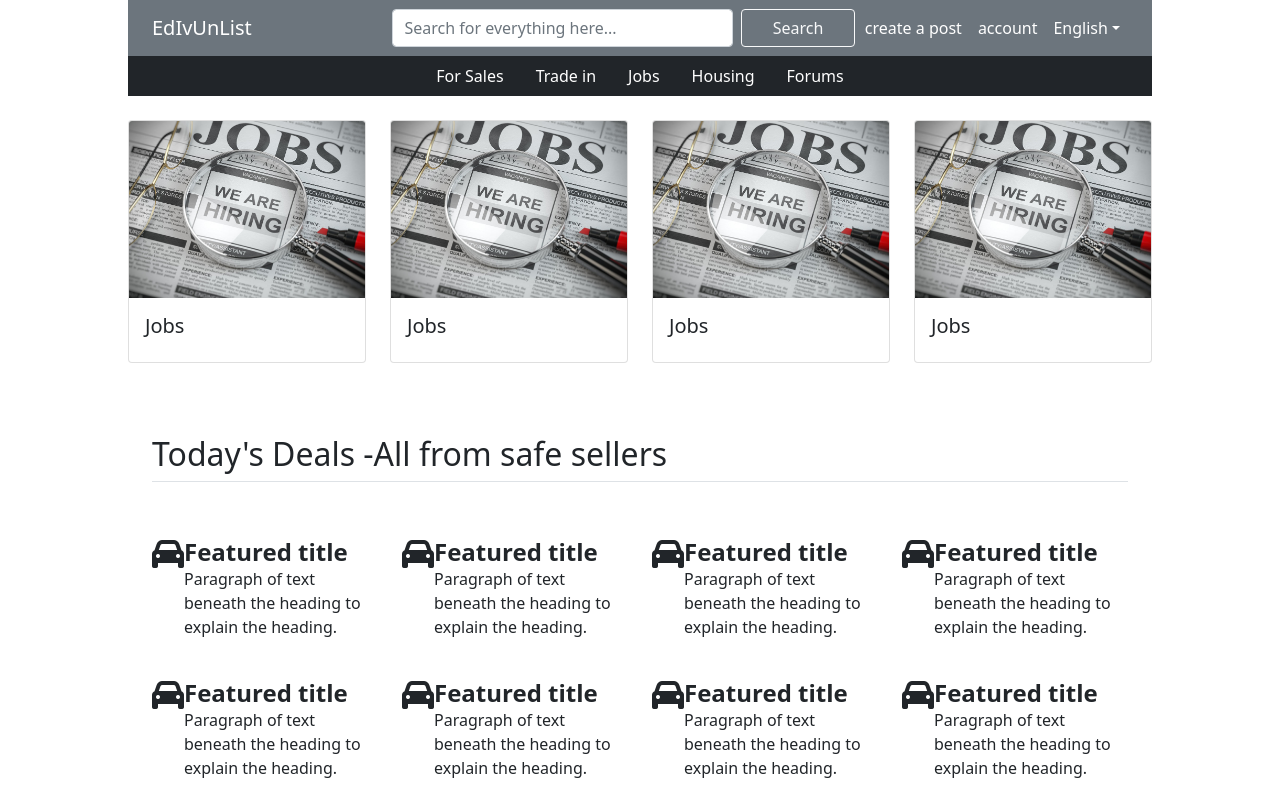
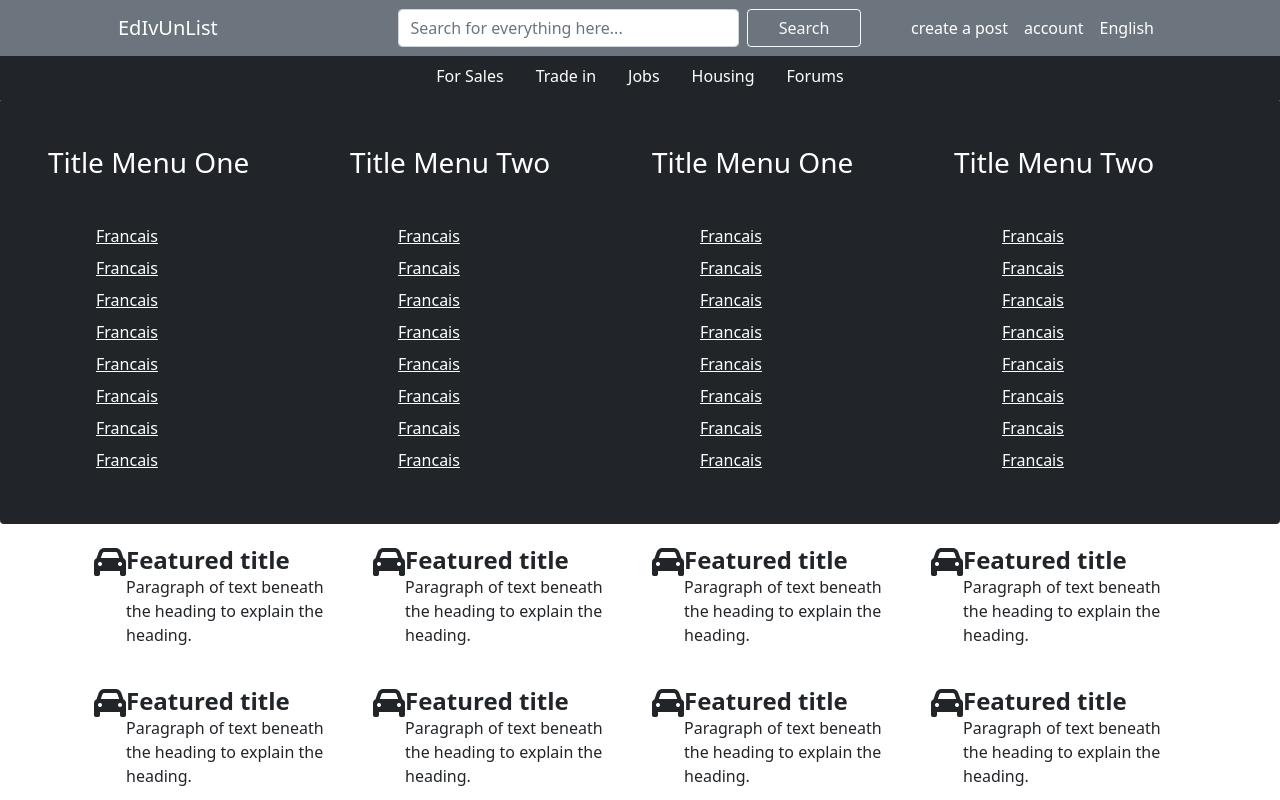
Before and after one commit to ivacharles/ed-iv-un-list-app, a React (Create React App) app in the folder client/: page / in a window 1280 px wide. Both pictures are taken after a click on the button "For Sales". Shown: the top 800 px of the page. Built offline with nearby package versions, Linux system fonts and the light colour scheme.

Commit message:
Home page almost done

```diff
--- a/client/src/App.css
+++ b/client/src/App.css
@@ -1,6 +1,7 @@
 .app-wrap{
   width: 80%;
   margin: auto;
+  border: 1px solid red;
 }
 
 @media screen and (max-width: 600px) {
@@ -9,3 +10,22 @@
     margin: auto;
   }
 }
+.dropdown:hover>.dropdown-menu{
+  display: block;
+}
+
+.dropdown-menu-block{
+  position: static;
+}
+
+.dropdown-mega-menu-block{
+  position: absolute;
+  right: 0;
+  left: 0;
+  width: 100%;
+  border: 0px ;
+}
+
+.dropdown-toggle::after {
+  content: none;
+}
--- a/client/src/App.js
+++ b/client/src/App.js
@@ -17,16 +17,12 @@ class App extends React.Component {
   render() {
     return (
         <Router>
-          <div className="app-wrap">
-            <div className="row justify-content-center">
               <Switch>
                 <Route path="/posts/new" component={PostFormPage} />
                 <Route path="/posts/:id" component={ShowPostPage} />
                 <Route path="/about-us" component={AboutUsPage} />
                 <Route path="/" component={HomePage} />
               </Switch>
-            </div>
-          </div>
         </Router>
     );
   }
--- a/client/src/components/MainSection.js
+++ b/client/src/components/MainSection.js
@@ -3,7 +3,7 @@ import { Link } from 'react-router-dom';
 
 function MainSection({img, title, desc}) {
   return (
-    <div className="col-5  col-md-3 col-lg-3">
+    <div className="col-xs-12 col-sm-6 col-md-6 col-lg-3">
       <div class="card" >
             <img src={img} class="card-img-top" alt="Jobs"/>
             <div class="card-body">
--- /dev/null
+++ b/client/src/components/SingleDropdownComponent.js
@@ -0,0 +1,72 @@
+import React from 'react';
+import { Link } from 'react-router-dom';
+
+function SingleDropdownComponent({title, desc}) {
+  return (
+      <li className="nav-item dropdown dropdown-menu-block pb-1">
+          <a className="nav-link dropdown-toggle text-white" href="#" id="mega-menu" role="button" data-bs-toggle="dropdown" aria-expanded="false">{title} </a>
+          <ul className="dropdown-menu dropdown-mega-menu-block bg-dark p-5" aria-labelledby="mega-menu">
+            <div className="row" >
+            <li className="col-lg-3 col-md-3">
+                <h3 className="text-white">Title Menu One</h3>
+                <ul>
+                    <li><hr className="dropdown-divider" /></li>
+                    <li><a className="dropdown-item text-white bg-transparent " href="#"><u>Francais</u></a></li>
+                    <li><a className="dropdown-item text-white bg-transparent " href="#"><u>Francais</u></a></li>
+                    <li><a className="dropdown-item text-white bg-transparent " href="#"><u>Francais</u></a></li>
+                    <li><a className="dropdown-item text-white bg-transparent " href="#"><u>Francais</u></a></li>
+                    <li><a className="dropdown-item text-white bg-transparent " href="#"><u>Francais</u></a></li>
+                    <li><a className="dropdown-item text-white bg-transparent " href="#"><u>Francais</u></a></li>
+                    <li><a className="dropdown-item text-white bg-transparent " href="#"><u>Francais</u></a></li>
+                    <li><a className="dropdown-item text-white bg-transparent " href="#"><u>Francais</u></a></li>
+                </ul>
+            </li>
+            <li className="col-lg-3 col-md-3">
+                <h3 className="text-white">Title Menu Two</h3>
+                <ul>
+                    <li><hr className="dropdown-divider" /></li>
+                    <li><a className="dropdown-item text-white bg-transparent " href="#"><u>Francais</u></a></li>
+                    <li><a className="dropdown-item text-white bg-transparent " href="#"><u>Francais</u></a></li>
+                    <li><a className="dropdown-item text-white bg-transparent " href="#"><u>Francais</u></a></li>
+                    <li><a className="dropdown-item text-white bg-transparent " href="#"><u>Francais</u></a></li>
+                    <li><a className="dropdown-item text-white bg-transparent " href="#"><u>Francais</u></a></li>
+                    <li><a className="dropdown-item text-white bg-transparent " href="#"><u>Francais</u></a></li>
+                    <li><a className="dropdown-item text-white bg-transparent " href="#"><u>Francais</u></a></li>
+                    <li><a className="dropdown-item text-white bg-transparent " href="#"><u>Francais</u></a></li>
+                </ul>
+            </li>
+            <li className="col-lg-3 col-md-3">
+                <h3 className="text-white">Title Menu One</h3>
+                <ul>
+                    <li><hr className="dropdown-divider" /></li>
+                    <li><a className="dropdown-item text-white bg-transparent " href="#"><u>Francais</u></a></li>
+                    <li><a className="dropdown-item text-white bg-transparent " href="#"><u>Francais</u></a></li>
+                    <li><a className="dropdown-item text-white bg-transparent " href="#"><u>Francais</u></a></li>
+                    <li><a className="dropdown-item text-white bg-transparent " href="#"><u>Francais</u></a></li>
+                    <li><a className="dropdown-item text-white bg-transparent " href="#"><u>Francais</u></a></li>
+                    <li><a className="dropdown-item text-white bg-transparent " href="#"><u>Francais</u></a></li>
+                    <li><a className="dropdown-item text-white bg-transparent " href="#"><u>Francais</u></a></li>
+                    <li><a className="dropdown-item text-white bg-transparent " href="#"><u>Francais</u></a></li>
+                </ul>
+            </li>
+            <li className="col-lg-3 col-md-3">
+                <h3 className="text-white">Title Menu Two</h3>
+                <ul>
+                    <li><hr className="dropdown-divider" /></li>
+                    <li><a className="dropdown-item text-white bg-transparent " href="#"><u>Francais</u></a></li>
+                    <li><a className="dropdown-item text-white bg-transparent " href="#"><u>Francais</u></a></li>
+                    <li><a className="dropdown-item text-white bg-transparent " href="#"><u>Francais</u></a></li>
+                    <li><a className="dropdown-item text-white bg-transparent " href="#"><u>Francais</u></a></li>
+                    <li><a className="dropdown-item text-white bg-transparent " href="#"><u>Francais</u></a></li>
+                    <li><a className="dropdown-item text-white bg-transparent " href="#"><u>Francais</u></a></li>
+                    <li><a className="dropdown-item text-white bg-transparent " href="#"><u>Francais</u></a></li>
+                    <li><a className="dropdown-item text-white bg-transparent " href="#"><u>Francais</u></a></li>
+                </ul>
+            </li>
+            </div>
+          </ul>
+      </li>
+  );
+}
+
+export default SingleDropdownComponent;
--- a/client/src/pages/HomePage.js
+++ b/client/src/pages/HomePage.js
@@ -1,7 +1,9 @@
 import React from 'react';
 import DealsFeature from '../components/DealsFeature';
 import MainSection from '../components/MainSection';
+import SingleDropdownComponent from '../components/SingleDropdownComponent';
 import imgPlaceholder from '../images/looking_4_jobs.jpg'
+import '../App.css';
 
 function HomePage(props) {
   return (
@@ -20,9 +22,10 @@ export default HomePage;
 
 function Menu(){
     return(
-        <div>
+      <div className="container-fluid bg-secondary">
+
         <nav className="navbar navbar-expand-md navbar-dark bg-secondary">
-        <div className="container-fluid">
+          <div className="container-md px-5">
 
             <a className="navbar-brand" href="#">EdIvUnList</a>
 
@@ -42,7 +45,7 @@ function Menu(){
                   <a className="nav-link text-nowrap text-white" href="#">create a post</a>
                 </li>
                 <li className="nav-item">
-                <a className="nav-link text-nowrap text-white"  href="#" >account</a>
+                  <a className="nav-link text-nowrap text-white" href="#" >account</a>
                 </li>
                 <li className="nav-item dropdown">
                   <a className="nav-link dropdown-toggle text-white" href="#" id="navbarDropdown" role="button" data-bs-toggle="dropdown" aria-expanded="false">
@@ -65,14 +68,14 @@ function Menu(){
 
 function SubMenu(){
     return(
-        <div class="container-fluid  bg-dark" >
-            <nav class="d-flex justify-content-center  py-0">
-                <ul class="nav nav-pills">
-                    <li class="nav-item"><a href="#" class="nav-link text-white" aria-current="page">For Sales </a></li>
-                    <li class="nav-item"><a href="#" class="nav-link text-white">Trade in</a></li>
-                    <li class="nav-item"><a href="#" class="nav-link text-white">Jobs</a></li>
-                    <li class="nav-item "><a href="#" class="nav-link text-white">Housing</a></li>
-                    <li class="nav-item"><a href="#" class="nav-link text-white">Forums</a></li>
+        <div className="container-fluid sub-menu-bock  bg-dark" >
+            <nav className="d-flex justify-content-center">
+                <ul className="nav nav-pills" id="bvnodslcmal" >
+                  <SingleDropdownComponent title="For Sales" desc="" />
+                  <SingleDropdownComponent title="Trade in" desc="" />
+                  <SingleDropdownComponent title="Jobs" desc="" />
+                  <SingleDropdownComponent title="Housing" desc="" />
+                  <SingleDropdownComponent title="Forums" desc="" />
                 </ul>
             </nav>
         </div>
@@ -81,11 +84,13 @@ function SubMenu(){
 
 function Showcase(){
     return(
+      <div className="container-md px-5">
         <div className="row d-flex justify-content-evenly py-4" >
             <MainSection img={imgPlaceholder} title="Jobs" desc="find any jobs that you want here"/>
             <MainSection img={imgPlaceholder} title="Jobs" desc="find any jobs that you want here"/>
             <MainSection img={imgPlaceholder} title="Jobs" desc="find any jobs that you want here"/>
             <MainSection img={imgPlaceholder} title="Jobs" desc="find any jobs that you want here"/>
+        </div>
       </div>
     );
 }
--- a/package.json
+++ b/package.json
@@ -9,7 +9,7 @@
     "test": "echo \"Error: no test specified\" && exit 1",
     "build": "cd client && npm install && npm run build"
   },
-  "author": "Edgardo Molina",
+  "author": "Edwin Samaniego, Iva Lesperance Charles, Unaiza Nizami",
   "license": "ISC",
   "dependencies": {
     "express": "^4.17.1",
```
Lines whose indentation alone changed are shown as unchanged.
